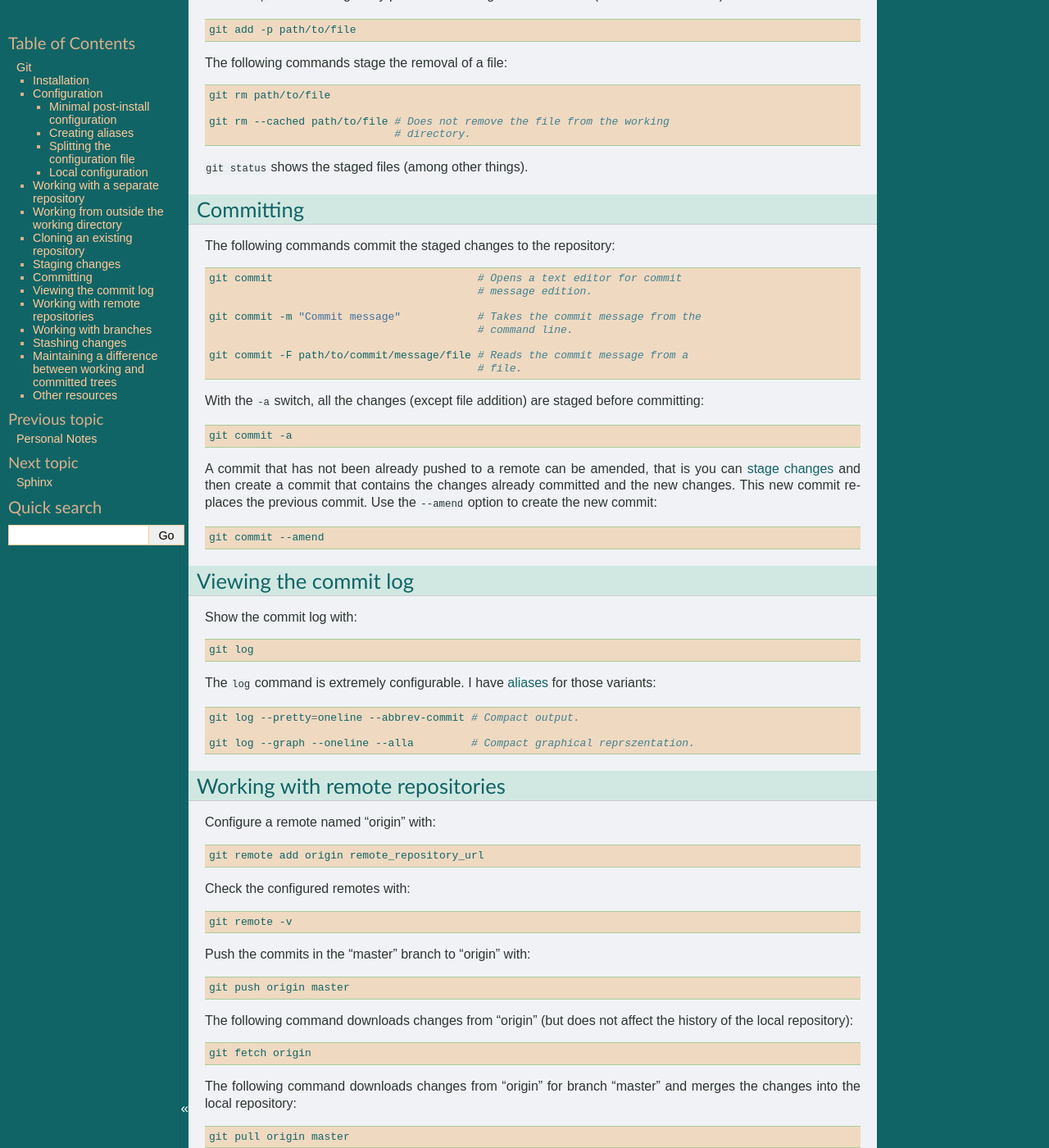
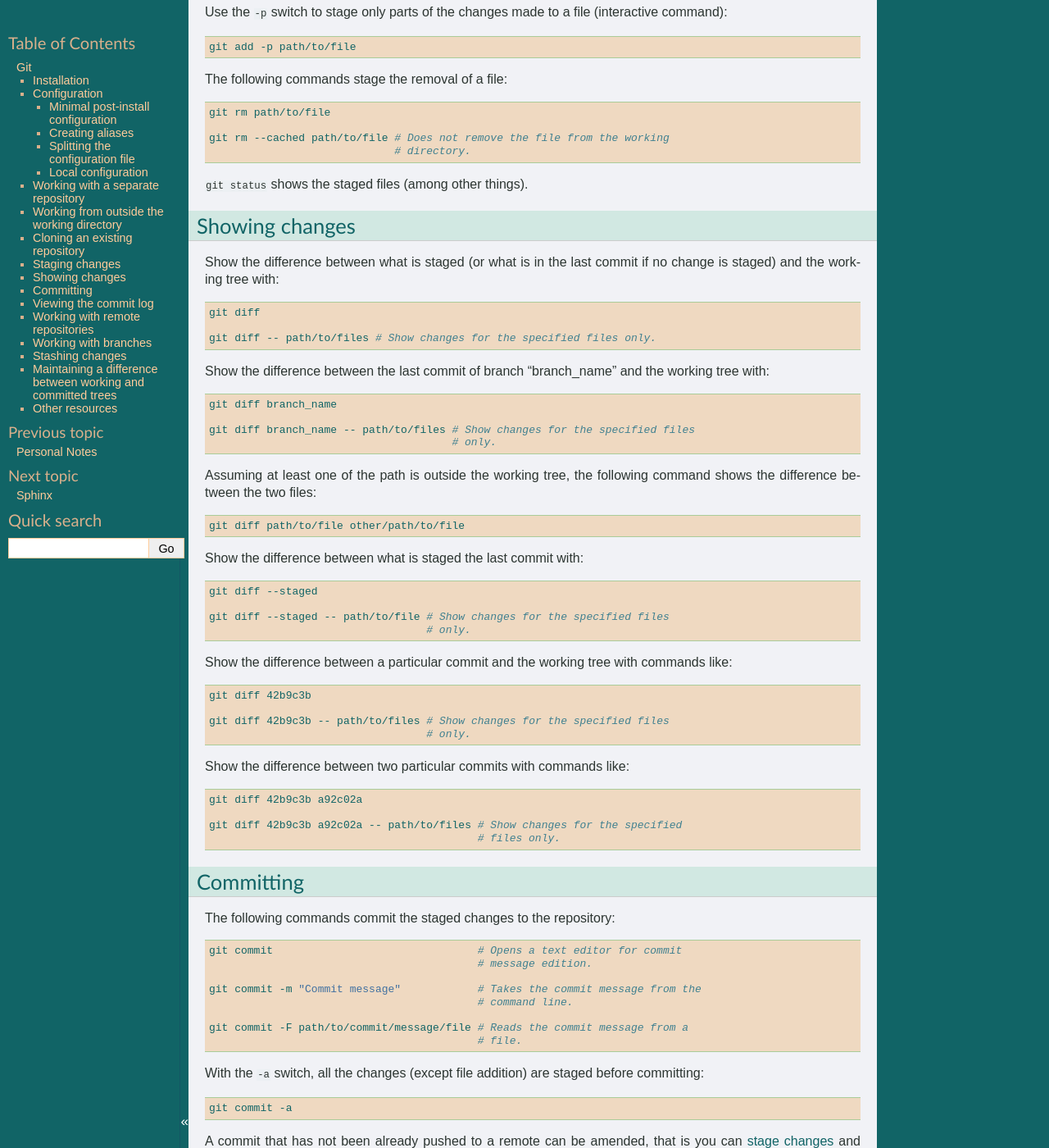
Before and after one commit to thierr26/thierr26_personal_notes_sphinx_sources, a Sphinx documentation site: the page built from source/git.rst, in a window 1280 px wide and 1400 px high, scrolled down 2550 px. Shown: the whole window at 82% size. Built offline with Sphinx 7.4.7, drawn with Linux system fonts in a browser that asks for light colours.

Commit message:
Add a section about "git diff"

```diff
--- a/source/git.rst
+++ b/source/git.rst
@@ -180,6 +180,55 @@ The following commands stage the removal of a file::
                                # directory.
 
 :code:`git status` shows the staged files (among other things).
+
+
+Showing changes
+---------------
+
+.. index::
+  pair: Git; diff
+
+Show the difference between what is staged (or what is in the last commit if no
+change is staged) and the working tree with::
+
+  git diff
+
+  git diff -- path/to/files # Show changes for the specified files only.
+
+Show the difference between the last commit of branch "branch_name" and the
+working tree with::
+
+  git diff branch_name
+
+  git diff branch_name -- path/to/files # Show changes for the specified files
+                                        # only.
+
+Assuming at least one of the path is outside the working tree, the following
+command shows the difference between the two files::
+
+  git diff path/to/file other/path/to/file
+
+Show the difference between what is staged the last commit with::
+
+  git diff --staged
+
+  git diff --staged -- path/to/file # Show changes for the specified files
+                                    # only.
+
+Show the difference between a particular commit and the working tree with
+commands like::
+
+  git diff 42b9c3b
+
+  git diff 42b9c3b -- path/to/files # Show changes for the specified files
+                                    # only.
+
+Show the difference between two particular commits with commands like::
+
+  git diff 42b9c3b a92c02a
+
+  git diff 42b9c3b a92c02a -- path/to/files # Show changes for the specified
+                                            # files only.
 
 
 Committing
```
